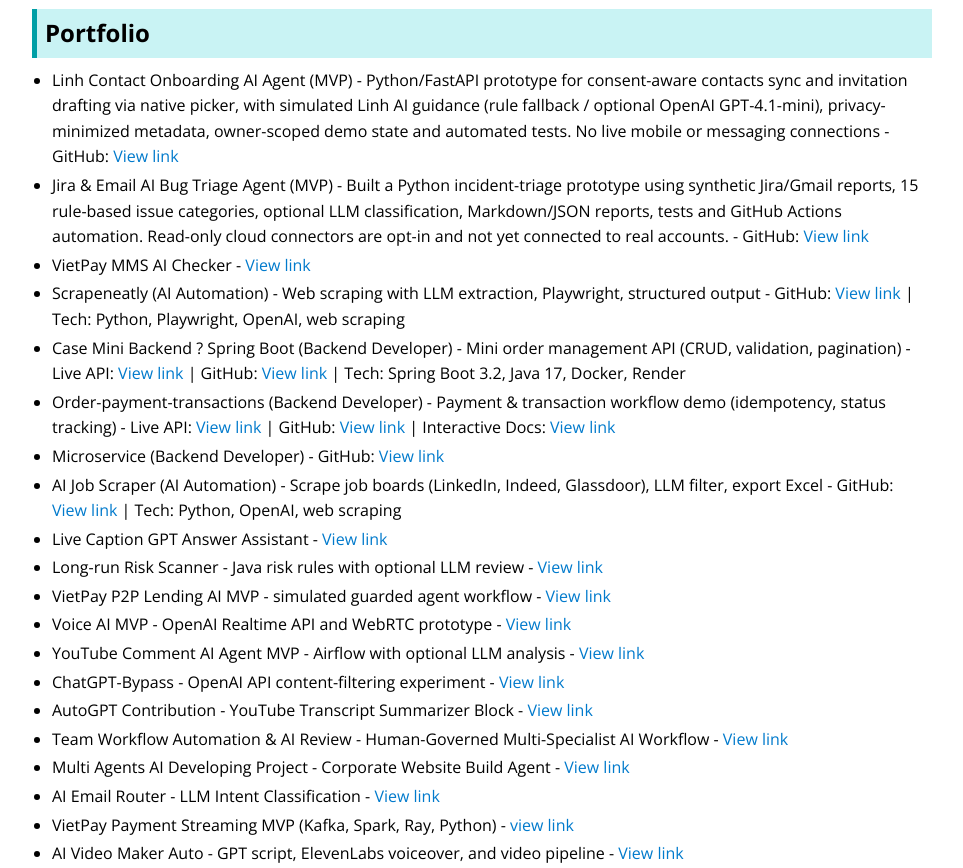
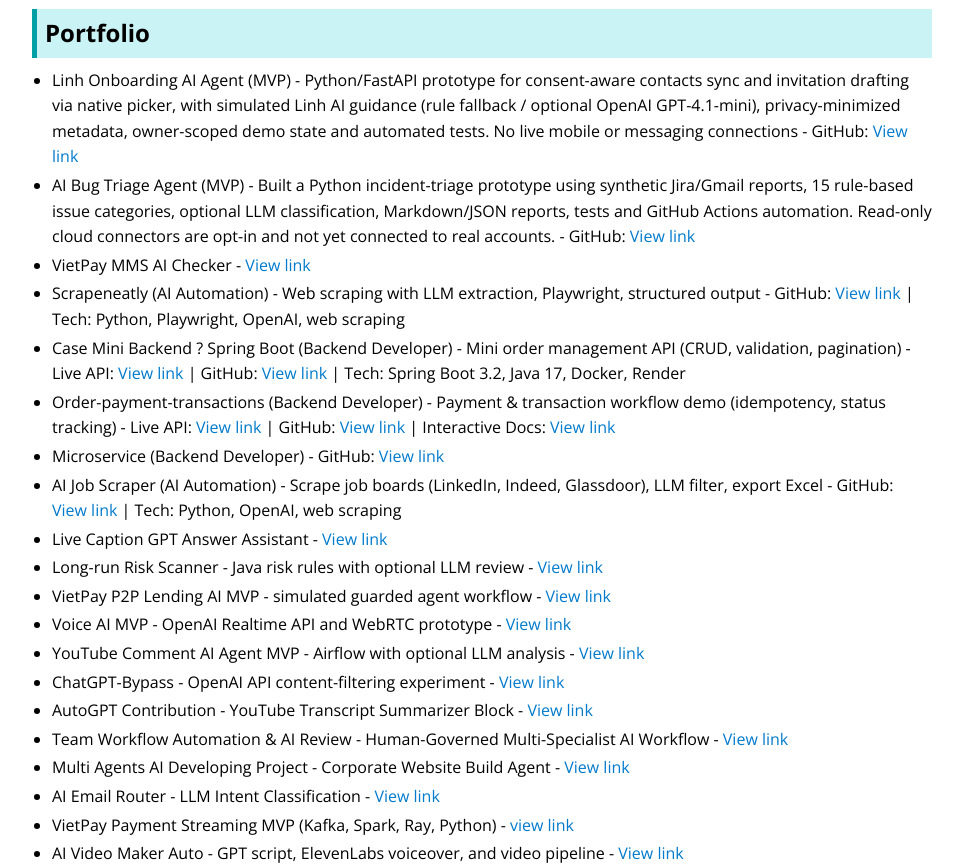
Before and after one commit to ydangishere/backendjobs, a plain HTML site: page hcltech/index.html in a window 1280 px wide. Shown: the part 3148-4016 px from the top of the page, without its empty margins (158-1121 px from the left). Drawn offline with nearby package versions, Linux system fonts and the light colour scheme.

Commit message:
style(cv portfolio): shorten project titles and preserve View link

```diff
--- a/hcltech/index.html
+++ b/hcltech/index.html
@@ -255,8 +255,8 @@
   <div class="section portfolio" style="margin-bottom: 19.5px;">
     <h2>Portfolio</h2>
     <ul>
-      <li>Linh Contact Onboarding AI Agent (MVP) - Python/FastAPI prototype for consent-aware contacts sync and invitation drafting via native picker, with simulated Linh AI guidance (rule fallback / optional OpenAI GPT-4.1-mini), privacy-minimized metadata, owner-scoped demo state and automated tests. No live mobile or messaging connections - GitHub: <a href="https://github.com/ydangishere/dev-projects/tree/main/contact-onboarding-linh-agent" target="_blank" rel="noopener noreferrer">View link</a></li>
-      <li>Jira &amp; Email AI Bug Triage Agent (MVP) - Built a Python incident-triage prototype using synthetic Jira/Gmail reports, 15 rule-based issue categories, optional LLM classification, Markdown/JSON reports, tests and GitHub Actions automation. Read-only cloud connectors are opt-in and not yet connected to real accounts. - GitHub: <a href="https://github.com/ydangishere/dev-projects/tree/main/jira-email-bug-triage-agent" target="_blank" rel="noopener noreferrer">View link</a></li>
+      <li>Linh Onboarding AI Agent (MVP) - Python/FastAPI prototype for consent-aware contacts sync and invitation drafting via native picker, with simulated Linh AI guidance (rule fallback / optional OpenAI GPT-4.1-mini), privacy-minimized metadata, owner-scoped demo state and automated tests. No live mobile or messaging connections - GitHub: <a href="https://github.com/ydangishere/dev-projects/tree/main/contact-onboarding-linh-agent" target="_blank" rel="noopener noreferrer">View link</a></li>
+      <li>AI Bug Triage Agent (MVP) - Built a Python incident-triage prototype using synthetic Jira/Gmail reports, 15 rule-based issue categories, optional LLM classification, Markdown/JSON reports, tests and GitHub Actions automation. Read-only cloud connectors are opt-in and not yet connected to real accounts. - GitHub: <a href="https://github.com/ydangishere/dev-projects/tree/main/jira-email-bug-triage-agent" target="_blank" rel="noopener noreferrer">View link</a></li>
       <li>VietPay MMS AI Checker - <a href="https://github.com/ydangishere/dev-projects/tree/main/mms-ai-checker" target="_blank" rel="noopener noreferrer">View link</a></li>
       <li>Scrapeneatly (AI Automation) - Web scraping with LLM extraction, Playwright, structured output - GitHub: <a href="https://github.com/ydangishere/scrapeneatly" target="_blank">View link</a> | Tech: Python, Playwright, OpenAI, web scraping</li>
       <li>Case Mini Backend ? Spring Boot (Backend Developer) - Mini order management API (CRUD, validation, pagination) - Live API: <a href="https://case-mini-backend.onrender.com" target="_blank">View link</a> | GitHub: <a href="https://github.com/ydangishere/case-mini-backend" target="_blank">View link</a> | Tech: Spring Boot 3.2, Java 17, Docker, Render</li>
```
